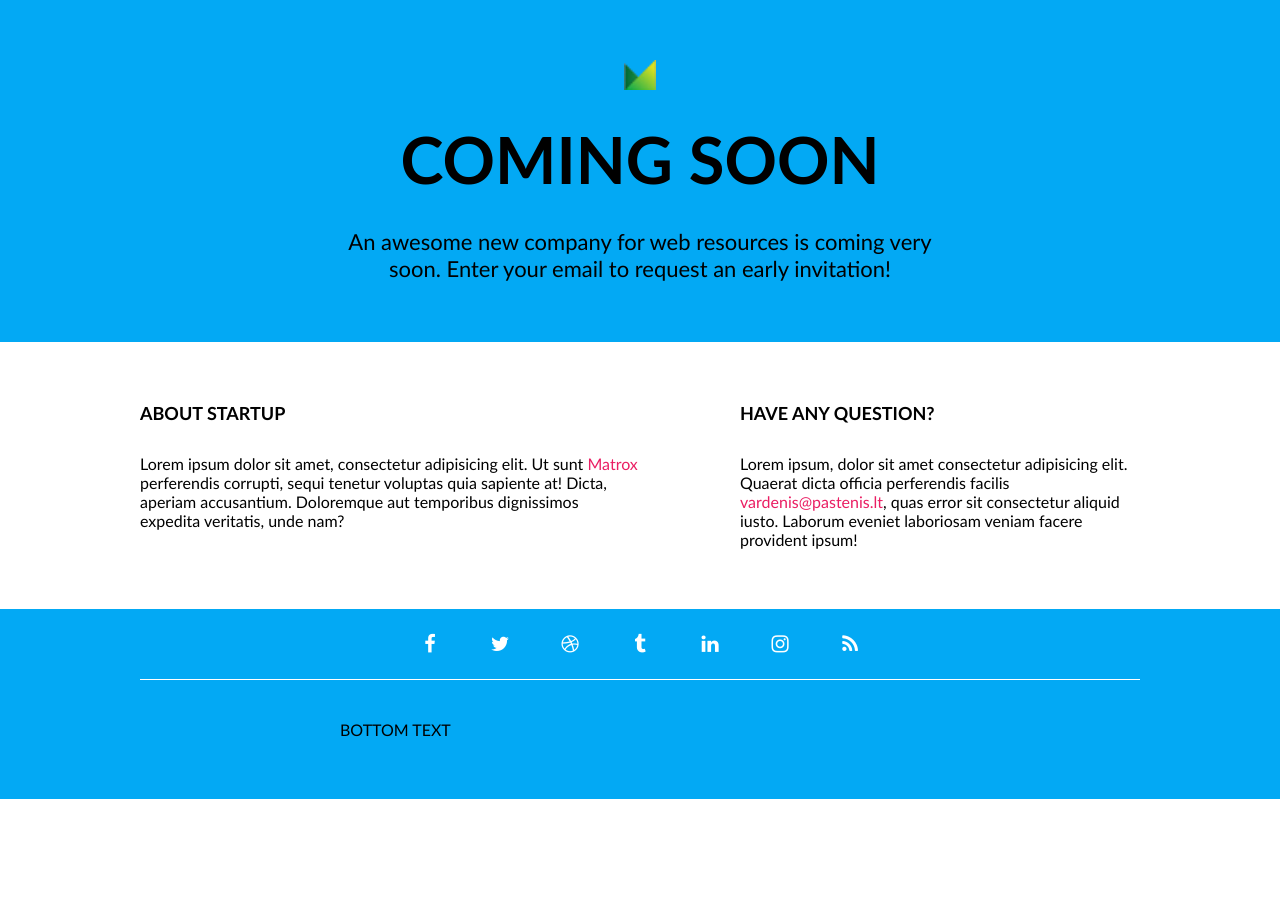
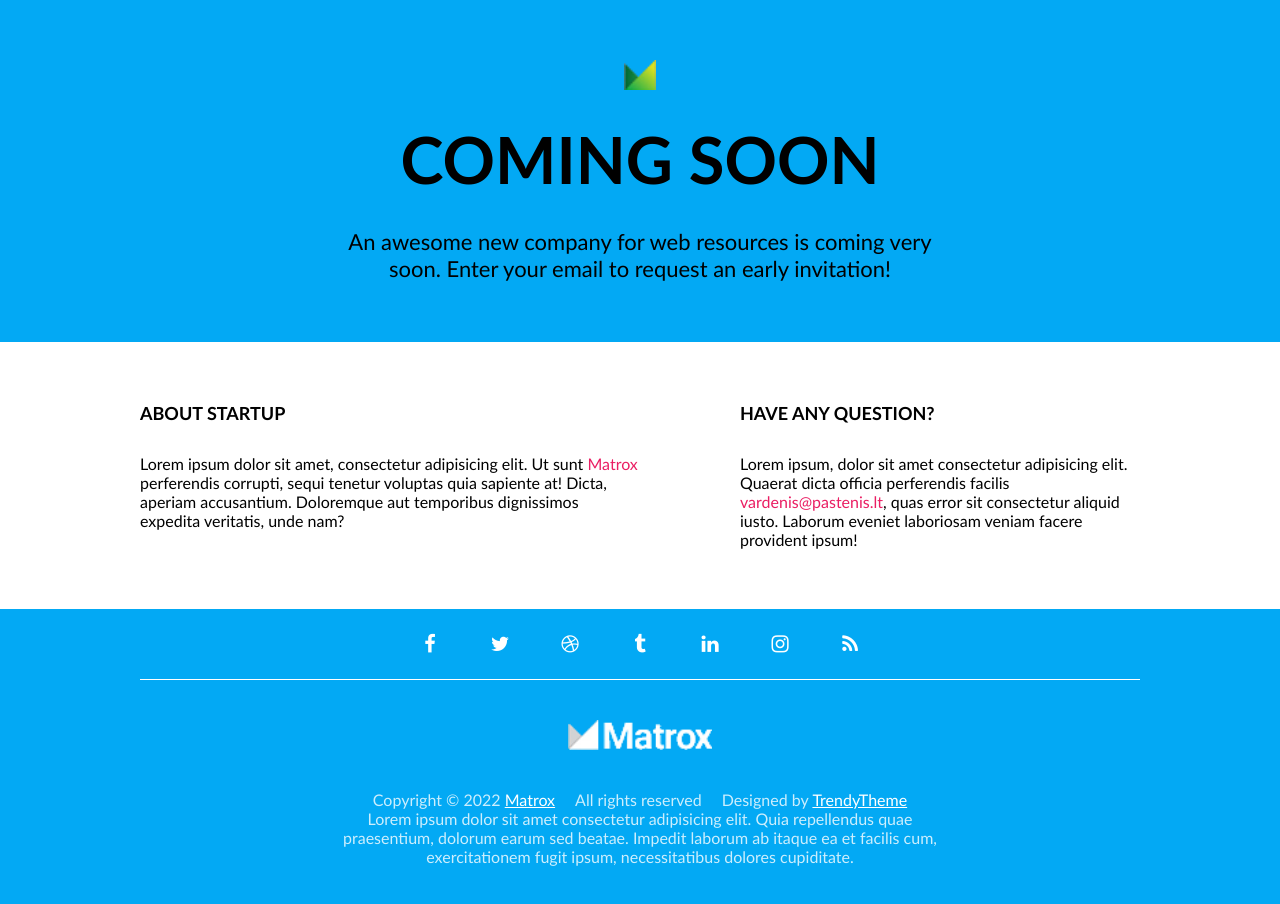
Before and after one commit to front-end-by-rimantas/41-grupe-coming-soon, a website: page index.html in a window 1280 px wide. Before the commit the page ends 800 px from the top, so only its background shows below. Drawn offline with Linux system fonts and the light colour scheme.

Commit message:
Footer bottom #12

```diff
--- a/css/pages/home.css
+++ b/css/pages/home.css
@@ -64,6 +64,22 @@ footer.container {
 }
 
 .bottom {
+    display: flex;
+    flex-direction: column;
+    align-items: center;
+    text-align: center;
+    /* color: rgba(255, 255, 255, 0.75); */
+    color: #fffc;
+}
+.bottom > .logo {
+    margin-bottom: 40px;
+}
+.bottom > .trio {
+    display: flex;
+    gap: 20px;
+}
+.bottom a {
+    color: #fff;
 }
 
 @media (max-width: 700px) {
--- a/index.html
+++ b/index.html
@@ -57,7 +57,13 @@
             <a href="#" class="fa fa-rss"></a>
         </div>
         <div class="short-row bottom">
-            BOTTOM TEXT
+            <img class="logo" src="./img/logo-white.png" alt="Logo">
+            <div class="trio">
+                <p>Copyright &copy; 2022 <a href="#">Matrox</a></p>
+                <p>All rights reserved</p>
+                <p>Designed by <a href="#" target="_blank">TrendyTheme</a></p>
+            </div>
+            <p class="footer-description">Lorem ipsum dolor sit amet consectetur adipisicing elit. Quia repellendus quae praesentium, dolorum earum sed beatae. Impedit laborum ab itaque ea et facilis cum, exercitationem fugit ipsum, necessitatibus dolores cupiditate.</p>
         </div>
     </footer>
 </body>
```
